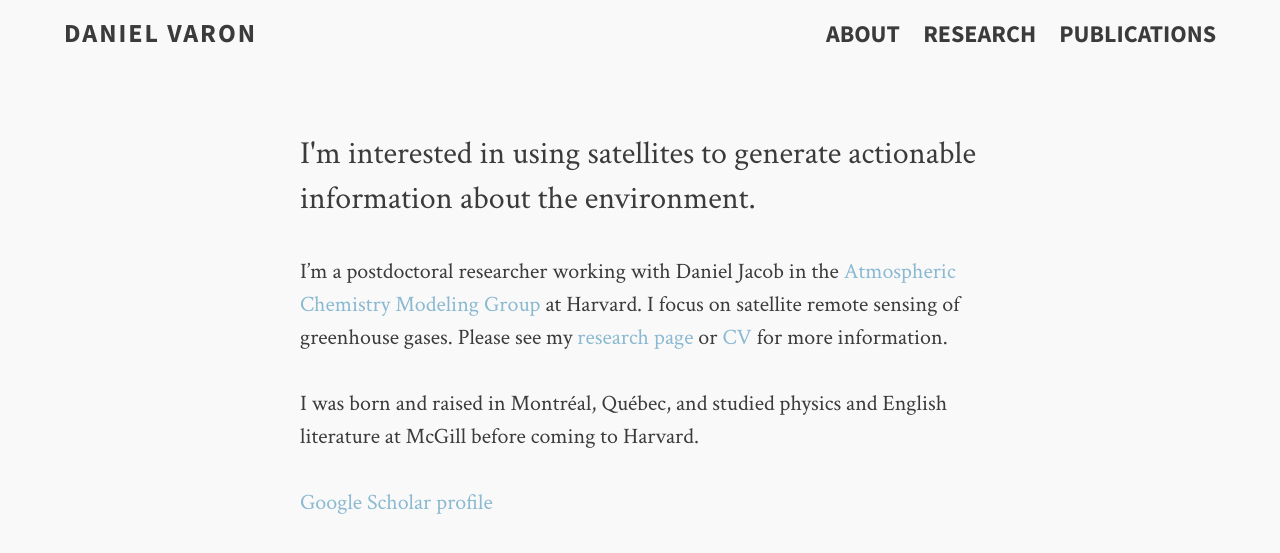
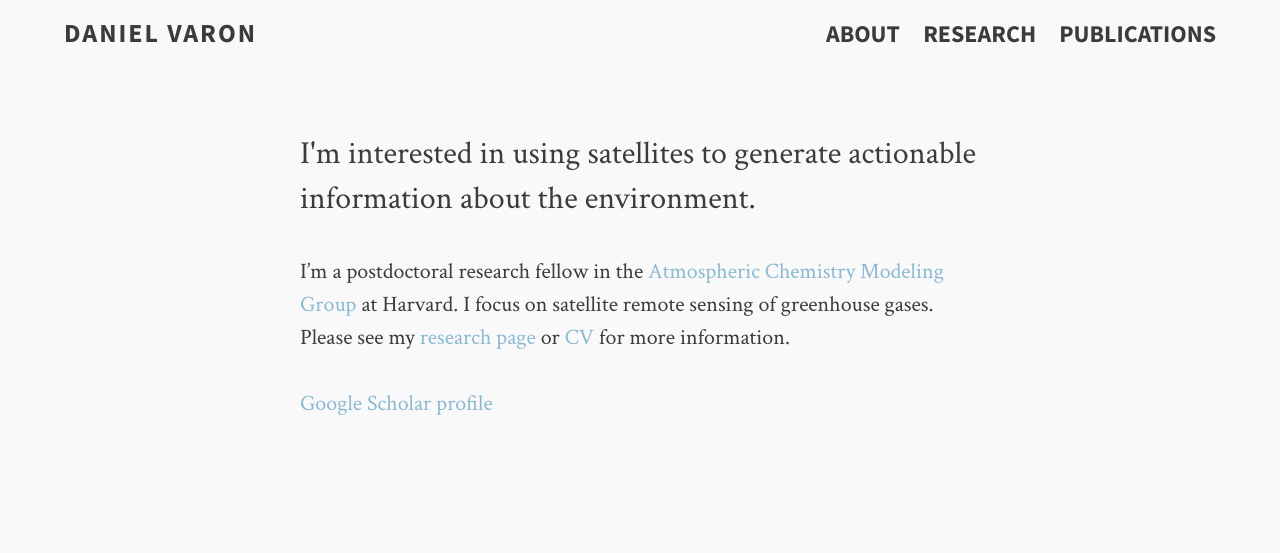
Before and after one commit to djvaron/djvaron.github.io, a Jekyll site: the page built from about.md, in a window 1280 px wide. Shown: the top 553 px of the page. Built offline with Jekyll 4.4.1, drawn with Linux system fonts in a browser that asks for light colours.

Commit message:
update about

```diff
--- a/about.md
+++ b/about.md
@@ -6,9 +6,9 @@
 tags: [daniel varon, methane, satellites, about]
 ---
 
-I'm a postdoctoral researcher working with Daniel Jacob in the [Atmospheric Chemistry Modeling Group](http://acmg.seas.harvard.edu/) at Harvard. I focus on satellite remote sensing of greenhouse gases. Please see my <a href="{{ site.url }}/research">research page</a> or <a href="{{ site.url }}/djvcv.pdf">CV</a> for more information.
+I'm a postdoctoral research fellow in the [Atmospheric Chemistry Modeling Group](http://acmg.seas.harvard.edu/) at Harvard. I focus on satellite remote sensing of greenhouse gases. Please see my <a href="{{ site.url }}/research">research page</a> or <a href="{{ site.url }}/djvcv.pdf">CV</a> for more information.
 
-I was born and raised in Montr&#233;al, Qu&#233;bec, and studied physics and English literature at McGill before coming to Harvard.
+<!--I was born and raised in Montr&#233;al, Qu&#233;bec, and studied physics and English literature at McGill before coming to Harvard.-->
 
 <!--In my spare time, I enjoy reading (especially science fiction), hiking, and---most of all---playing piano.-->
 
```
